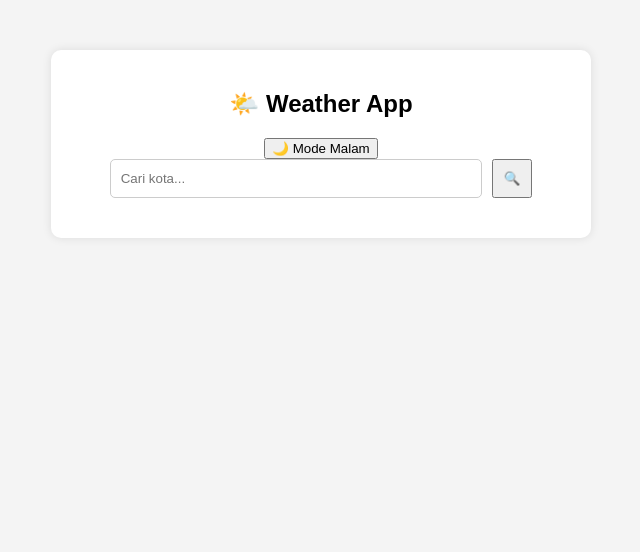
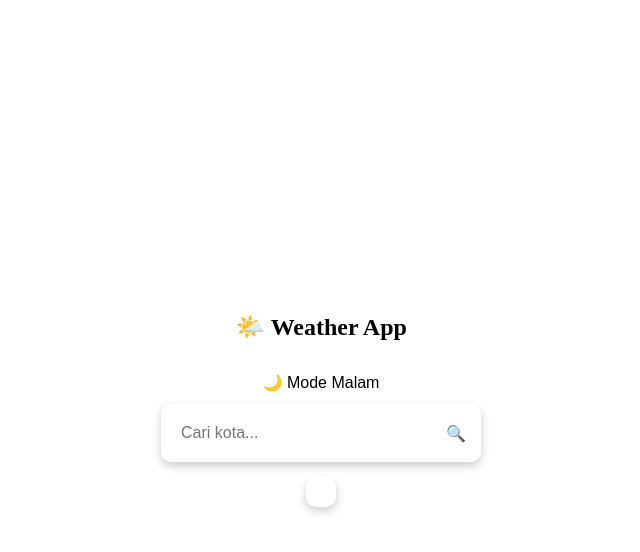
Before and after one commit to Micositanggang/WeathApp, a plain HTML site: page index.html in a window 1280 px wide. Shown: the whole page, without its empty margins (319-959 px from the left). Drawn offline with Linux system fonts and the light colour scheme.

Commit message:
Update style.css

```diff
--- a/style.css
+++ b/style.css
@@ -1,97 +1,157 @@
-body {
-    font-family: Arial, sans-serif;
+/* Variabel warna untuk mode terang & gelap */
+:root {
+    --bg-light: rgba(255, 255, 255, 0.2);
+    --bg-dark: rgba(0, 0, 0, 0.6);
+    --text-light: black;
+    --text-dark: white;
+}
+
+/* Pastikan elemen memenuhi layar */
+html, body {
+    width: 100%;
+    height: 100%;
     margin: 0;
     padding: 0;
-    background-color: #f4f4f4;
-    transition: background-color 0.3s, color 0.3s;
+    overflow: hidden;
+    display: flex;
+    align-items: center;
+    justify-content: center;
 }
 
-.container {
-    max-width: 500px;
-    margin: 50px auto;
-    padding: 20px;
-    background: white;
-    box-shadow: 0px 0px 10px rgba(0, 0, 0, 0.1);
-    border-radius: 10px;
-    text-align: center;
+/* Default mode terang */
+body.light-mode {
+    background: url('https://source.unsplash.com/1600x900/?sky,clouds') no-repeat center center fixed;
+    background-size: cover;
+    color: var(--text-light);
 }
 
-header {
-    display: flex;
-    justify-content: space-between;
-    align-items: center;
+/* Mode gelap */
+body.dark-mode {
+    background: url('https://source.unsplash.com/1600x900/?night,stars') no-repeat center center fixed;
+    background-size: cover;
+    color: var(--text-dark);
 }
 
-#settings-btn {
-    border: none;
-    background: none;
-    font-size: 24px;
-    cursor: pointer;
+/* Container utama full layar */
+.container {
+    width: 100vw; /* 100% dari lebar layar */
+    height: 100vh; /* 100% dari tinggi layar */
+    max-width: none; /* Hapus batas maksimum */
+    max-height: none; /* Hapus batas maksimum */
+    display: flex;
+    flex-direction: column;
+    align-items: center;
+    justify-content: center;
+    overflow: auto; /* Supaya scroll kalau kontennya panjang */
+    backdrop-filter: blur(10px);
+    background: var(--bg-light);
+    padding: 30px;
+    border-radius: 15px;
+    text-align: center;
+    box-shadow: 0px 4px 15px rgba(0, 0, 0, 0.2);
+    transition: background 0.3s ease-in-out;
 }
 
-.settings-menu {
-    display: none;
-    padding: 10px;
-    background: #ddd;
-    margin-bottom: 10px;
+/* Ubah warna container di mode gelap */
+.dark-mode .container {
+    background: var(--bg-dark);
+}
+
+/* Judul */
+.title {
+    font-size: 24px;
+    font-weight: bold;
+}
+
+/* Warna teks judul di masing-masing mode */
+.light-mode .title {
+    color: black;
+}
+
+.dark-mode .title {
+    color: white;
+}
+
+/* Kartu informasi cuaca */
+.weather-card {
+    backdrop-filter: blur(10px);
+    background: var(--bg-light);
+    padding: 15px;
+    border-radius: 10px;
+    box-shadow: 0px 4px 10px rgba(0, 0, 0, 0.2);
+    transition: all 0.3s ease-in-out;
+}
+
+/* Warna kartu di mode gelap */
+.dark-mode .weather-card {
+    background: var(--bg-dark);
+    color: var(--text-dark);
+}
+
+/* Tombol mode malam */
+button {
+    background: transparent;
+    border: 2px solid transparent;  /* Garis transparan */
+    color: var(--text-light);
+    padding: 10px 15px;
+    font-size: 16px;
+    cursor: pointer;
     border-radius: 5px;
+    transition: all 0.3s ease-in-out;
+}
+
+/* Ubah warna tombol di mode gelap */
+.dark-mode button {
+    color: var(--text-dark);
 }
 
 .search-box {
+    position: relative;
     display: flex;
-    justify-content: center;
-    gap: 10px;
-    margin-bottom: 20px;
+    align-items: center;
+    width: 100%;
+    max-width: 300px; /* Bisa disesuaikan */
+    margin-bottom: 15px;
+    padding: 10px;
+    background: var(--bg-light); /* Sama kayak container */
+    backdrop-filter: blur(10px); /* Efek blur transparan */
+    border-radius: 10px;
+    box-shadow: 0px 4px 10px rgba(0, 0, 0, 0.2);
+    transition: background 0.3s ease-in-out;
 }
 
 .search-box input {
+    flex: 1;
     padding: 10px;
-    width: 70%;
-    border: 1px solid #ccc;
-    border-radius: 5px;
+    border: none !important; /* Hapus border */
+    outline: none !important; /* Hapus efek focus */
+    font-size: 16px;
+    background: transparent;
+    color: inherit;
+    box-shadow: none !important; /* Hapus shadow */
+    appearance: none; /* Hapus efek default browser */
+    -webkit-appearance: none;
+    -moz-appearance: none;
+}
+
+/* Hapus efek border biru/hitam di mode focus */
+.search-box input:focus,
+.search-box input:active {
+    border: none !important;
+    outline: none !important;
+    box-shadow: none !important;
+    background: transparent !important;
 }
 
 .search-box button {
-    padding: 10px;
+    position: absolute;
+    right: 10px;
+    top: 50%;
+    transform: translateY(-50%);
+    background: none;
+    border: none;
     cursor: pointer;
+    font-size: 16px;
+    color: gray;
+    padding: 5px;
 }
-
-.weather-info {
-    margin-top: 20px;
-}
-
-.weather-info img {
-    width: 80px;
-}
-
-.hourly-forecast {
-    display: flex;
-    overflow-x: auto;
-    gap: 10px;
-    padding: 10px 0;
-}
-
-.hourly-forecast .hour {
-    background: rgba(0, 0, 0, 0.05);
-    padding: 10px;
-    border-radius: 5px;
-    min-width: 80px;
-}
-
-/* MODE SIANG & MALAM */
-.dark-mode {
-    background-color: #222;
-    color: white;
-}
-
-.dark-mode .container {
-    background-color: #333;
-}
-
-.dark-mode .settings-menu {
-    background: #444;
-}
-
-.dark-mode .hourly-forecast .hour {
-    background: rgba(255, 255, 255, 0.1);
-}
```
